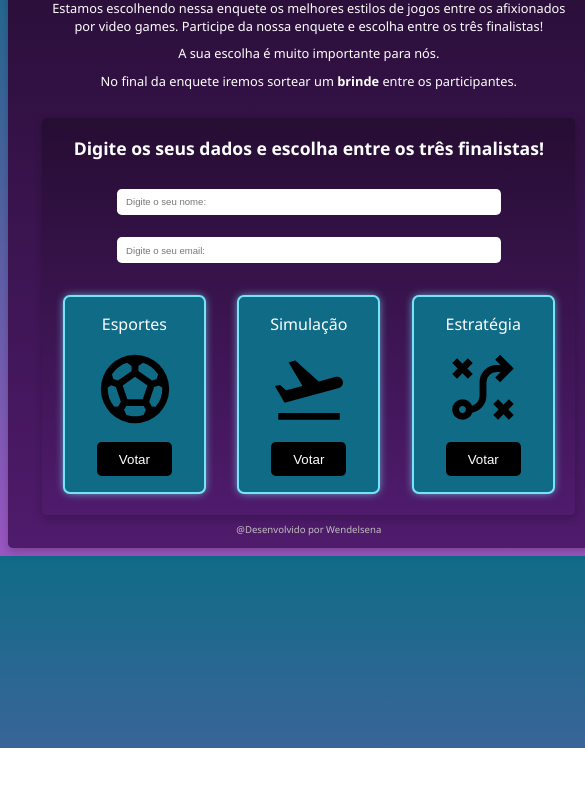
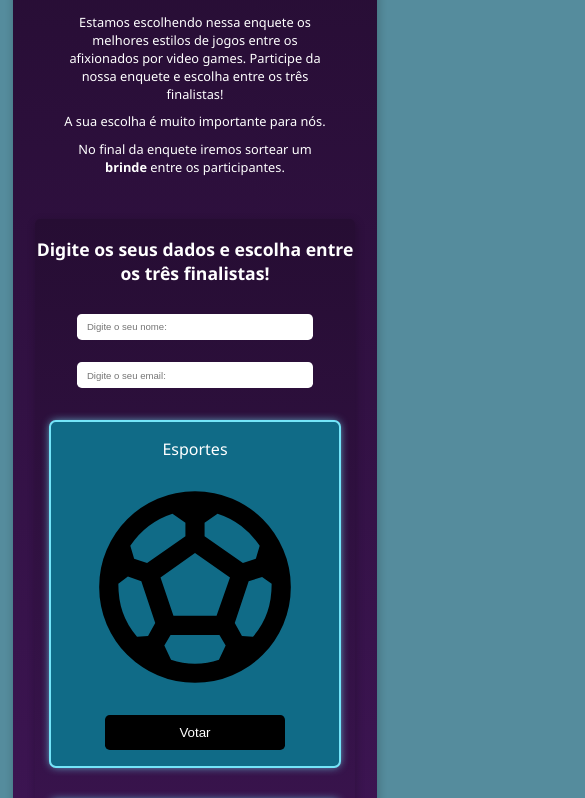
Before and after one commit to Wendelsena/Games_Lovers, a plain HTML site: page index.html in a window 390 px wide. Shown: the part 96-894 px from the top of the page, 585 px wide, since content can reach past the window. Before the commit the page ends 844 px from the top, so only its background shows below. Drawn offline with Linux system fonts and the light colour scheme.

Commit message:
closes  #7 - Creating @media screen in CSS

```diff
--- a/style.css
+++ b/style.css
@@ -1,6 +1,7 @@
 body {
-    background-image: linear-gradient(to top, #9b56c1, #106b87);
+    background-color: #04556eac;
     font-family: 'Segoe UI', Tahoma, Geneva, Verdana, sans-serif;
+    height: 100vh;
 }
 
 .container {
@@ -14,6 +15,7 @@ body {
     border-radius: 0.3rem;
     overflow: hidden;
     padding: 0.3rem;
+
 
 }
 
@@ -108,3 +110,24 @@ button:hover {
     font-size: 0.6rem;
     padding: 0.5rem;
 }
+
+@media screen and (max-width: 620px) {
+
+    .flex-container {
+        display: flex;
+        flex-direction: column;
+        align-items: center;
+        width: 80%;
+        margin: auto;
+    }
+
+    .col-1, .col-2, .col-3 {
+        width: 100%;
+    }
+    .container {
+        width: 95%;
+    }
+    .header {
+        padding: 0.9rem;
+    }
+}
```
